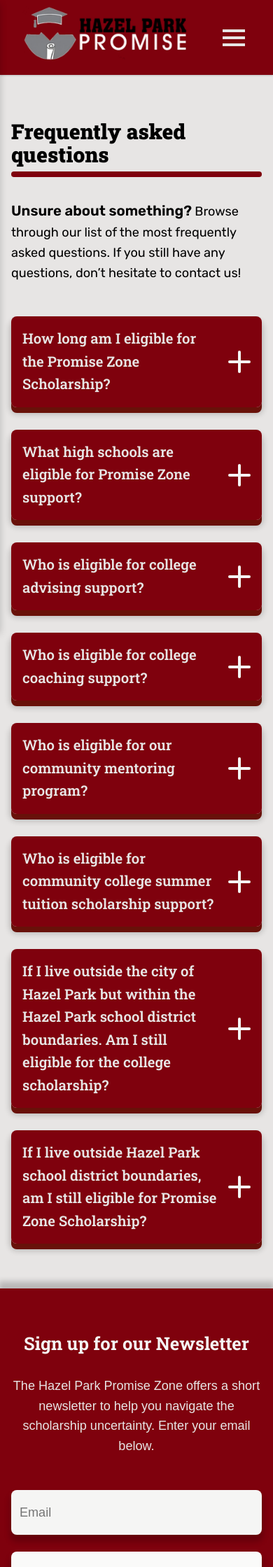
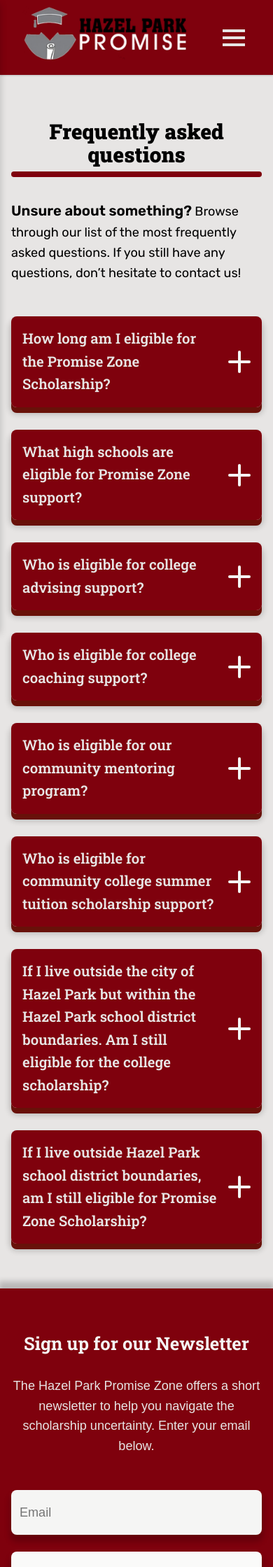
Before and after one commit to rsdrew/promiseZone, a Jekyll site: the page built from faqs.html, in a window 390 px wide. Shown: the top 2239 px of the page at 70% size. Built offline with Jekyll 4.4.1, drawn with Linux system fonts in a browser that asks for light colours.

```diff
--- a/_sass/components/navbar.scss
+++ b/_sass/components/navbar.scss
@@ -51,6 +51,7 @@
   color: var(--base-200);
   font-weight: 600;
   text-transform: uppercase;
+  width: 100%;
 }
 
 .links li:not(.donate)::before {
--- a/_sass/components/testimonials.scss
+++ b/_sass/components/testimonials.scss
@@ -1,15 +1,9 @@
 .testimonials {
-  display: grid;
-  grid-template-columns: repeat(3, 1fr);
+  display: flex;
+  flex-direction: row;
+  flex-wrap: wrap;
+  justify-content: space-evenly;
   gap: var(--sp-xxl);
-
-  @media (max-width: 1400px) {
-    grid-template-columns: repeat(2, 1fr);
-  }
-
-  @media (max-width: 800px) {
-    grid-template-columns: 1fr;
-  }
 }
 
 .testimonial {
@@ -19,6 +13,15 @@
   overflow: hidden;
   background-color: var(--base-100);
   box-shadow: var(--shadow);
+  flex-basis: 31%;
+
+  @media (max-width: 1400px) {
+    flex-basis: 48%;
+  }
+
+  @media (max-width: 900px) {
+    flex-basis: 100%;
+  }
 
   &__top {
     padding: var(--sp-xxl);
--- a/_sass/setup/init.scss
+++ b/_sass/setup/init.scss
@@ -18,7 +18,7 @@
   padding: var(--sp-lg);
   font-size: var(--fs-lg);
   box-shadow: var(--shadow);
-  min-width: 20rem;
+  min-width: 10rem;
   min-height: var(--sp-xxxxl);
   border: none;
   background-color: var(--base-100);
@@ -101,6 +101,7 @@
   margin-bottom: var(--sp-xxxl);
   width: -moz-fit-content;
   width: fit-content;
+  text-align: center;
 
   &::after {
     content: "";
--- a/faqs.html
+++ b/faqs.html
@@ -4,8 +4,8 @@
 ---
 
 <div class="container">
-  <h2 class="text-page-header">Frequently asked questions</h2>
-  <h3 class="text-page-subheader"><span class="text-page-subheader--bold">Unsure about something?</span> Browse through our list of the most frequently asked questions. If you still have any questions, don’t hesitate to contact us!</h3>
+  <h1 class="text-page-header">Frequently asked questions</h1>
+  <h2 class="text-page-subheader"><span class="text-page-subheader--bold">Unsure about something?</span> Browse through our list of the most frequently asked questions. If you still have any questions, don’t hesitate to contact us!</h2>
 
   {% include components/faqs.html %}
 </div>
```
Also changed, not shown: testimonials.html (added, +18 -0 lines).
